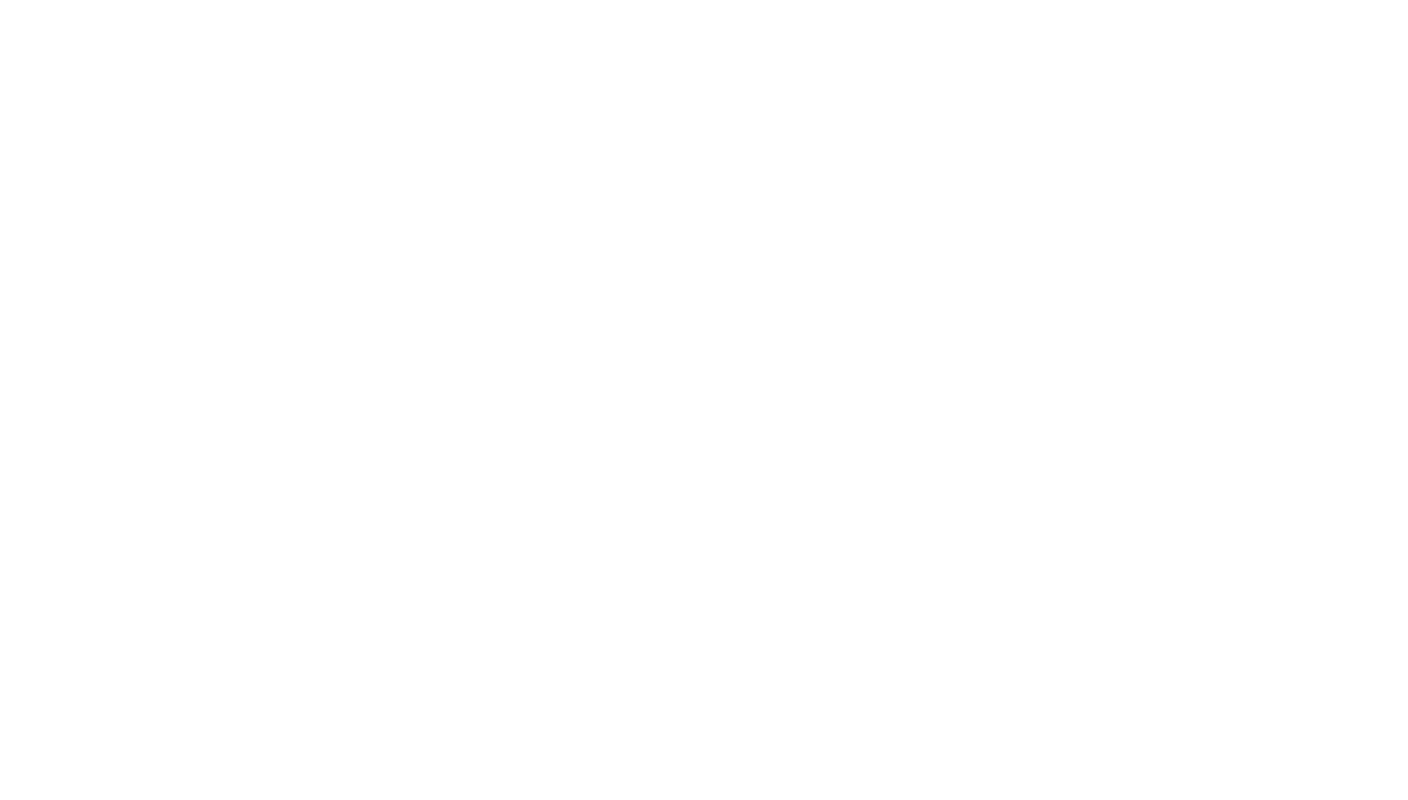
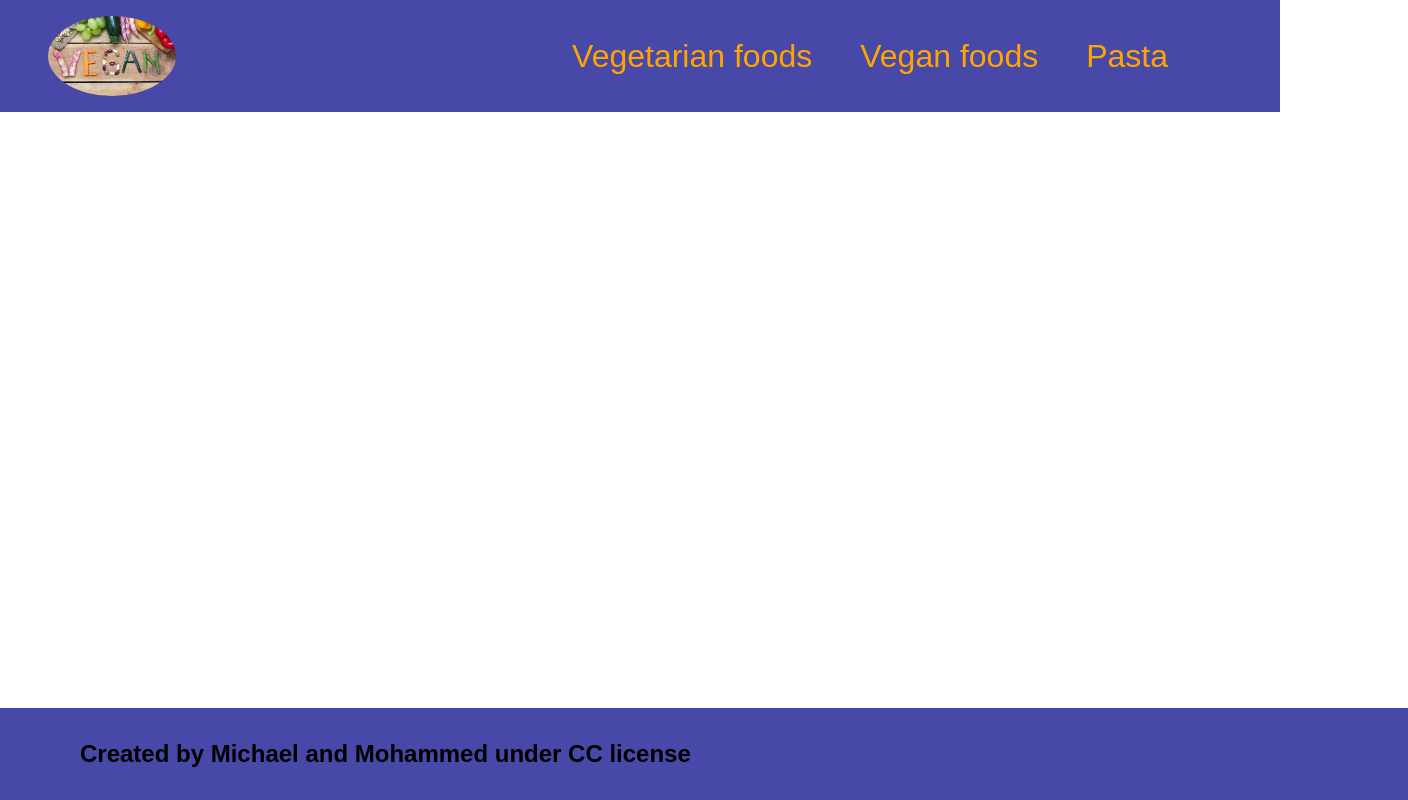
Before and after one commit to Micky373/JavaScript_Capstone, a website built with webpack: page src/index.html in a window 1280 px wide. Shown: the whole page, 1408 px wide, since content can reach past the window. Built offline with nearby package versions, Linux system fonts and the light colour scheme; a web font is replaced by a local one.

Commit message:
Finalize header and footer for the home page

```diff
--- a/package.json
+++ b/package.json
@@ -26,6 +26,7 @@
     "eslint": "^7.32.0",
     "eslint-config-airbnb-base": "^14.2.1",
     "eslint-plugin-import": "^2.25.4",
+    "file-loader": "^6.2.0",
     "hint": "^6.1.9",
     "html-webpack-plugin": "^5.5.0",
     "jest": "^27.5.1",
--- a/src/index.html
+++ b/src/index.html
@@ -5,8 +5,21 @@
     <meta http-equiv="X-UA-Compatible" content="IE=edge">
     <meta name="viewport" content="width=device-width, initial-scale=1.0">
     <title>JavaScript Capstone project</title>
+    <link href="https://fonts.googleapis.com/css?family=Quintessential:regular" rel="stylesheet" />
 </head>
 <body>
+    <header>
+        <img class="logo_image" src="./images/vegan.jpg" alt="logo image">
+        <ul class="meal_categories">
+            <li><a href="#">Vegetarian foods</a></li>
+            <li><a href="#">Vegan foods</a></li>
+            <li><a href="#">Pasta</a></li>
+        </ul>
+    </header>
+    <div class="meal_lists"></div>
+    <footer>
+        <h1>Created by Michael and Mohammed under CC license</h1>
+    </footer>
     <script src="index.js"></script>
 </body>
 </html>
--- a/src/index.js
+++ b/src/index.js
@@ -1 +1,2 @@
 import './styles.css';
+import Image from './images/vegan.jpg';
--- a/src/styles.css
+++ b/src/styles.css
@@ -0,0 +1,48 @@
+body {
+  padding: 0;
+  margin: 0;
+  font-family: Quintessential, sans-serif;
+  overflow-x: hidden;
+}
+
+header {
+  background-color: rgb(72, 72, 168);
+  padding: 1rem 3rem;
+  display: flex;
+  justify-content: space-between;
+  align-items: center;
+}
+
+.logo_image {
+  border-radius: 50%;
+  width: 8rem;
+  height: 5rem;
+}
+
+li {
+  list-style: none;
+}
+
+a {
+  text-decoration: none;
+  color: #ffa500;
+  font-size: 2rem;
+}
+
+.meal_categories {
+  display: flex;
+  align-items: center;
+  gap: 3rem;
+  padding-right: 4rem;
+}
+
+footer {
+  background-color: rgb(72, 72, 168);
+  padding: 1rem 3rem;
+  position: absolute;
+  bottom: 0;
+  width: 100%;
+  overflow: hidden;
+  font-size: 0.75rem;
+  padding-left: 5rem;
+}
--- a/webpack.config.js
+++ b/webpack.config.js
@@ -24,6 +24,18 @@ module.exports = {
         test: /\.css$/i,
         use: ['style-loader', 'css-loader'],
       },
+      {
+        test: /\.(png|svg|jpg|jpeg|gif)$/i,
+        type: 'asset/resource',
+        loader: 'file-loader',
+        options: {
+          name: '[name].[ext]',
+          outputPath: 'images',
+          publicPath: 'images',
+          emitFile: true,
+          esModule: false,
+        },
+      },
     ],
   },
   mode: 'none',
```
Also changed, not shown: README.md, dist/c0830839dbbd0169a2ea.jpg (added), dist/images/vegan.jpg (added), dist/index.bundle.js, dist/index.html, src/images/vegan.jpg (added), 1 other file.
